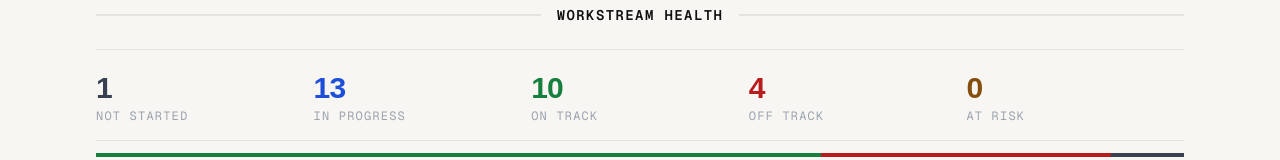
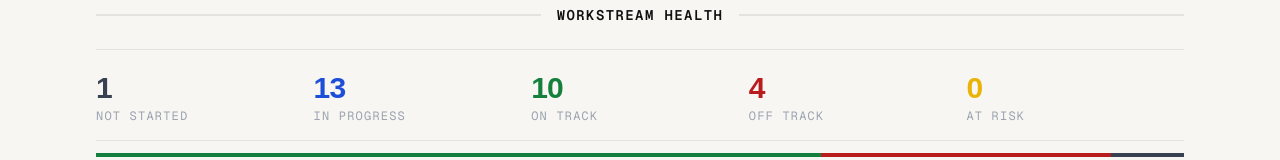
Before and after one commit to benthegitofhubs/mhs-integration-dashboard, a Next.js app: page / in a window 1280 px wide. Shown: the part 527-687 px from the top of the page. Built offline with nearby package versions, Linux system fonts and the light colour scheme.

Commit message:
Fix At Risk stat cell color to yellow

```diff
--- a/components/HundredDayDashboard.tsx
+++ b/components/HundredDayDashboard.tsx
@@ -157,7 +157,7 @@ export default function HundredDayDashboard({ workstreams }: { workstreams: Work
             <StatCell value={wsCounts["In Progress"]}              label="In Progress" color="#1d4ed8" />
             <StatCell value={autoHealthCounts["On Track"]}         label="On Track"    color="#15803d" />
             <StatCell value={autoHealthCounts["Off Track"]}        label="Off Track"   color="#b91c1c" />
-            <StatCell value={autoHealthCounts["At Risk"]}          label="At Risk"     color="#854d0e" />
+            <StatCell value={autoHealthCounts["At Risk"]}          label="At Risk"     color="#eab308" />
           </div>
           <div className="h-1 overflow-hidden flex mb-4" style={{ backgroundColor: "#e5e3de" }}>
             {autoHealthCounts["On Track"]  > 0 && <div style={{ width: `${(autoHealthCounts["On Track"]  / workstreams.length) * 100}%`, backgroundColor: "#15803d" }} />}
```
